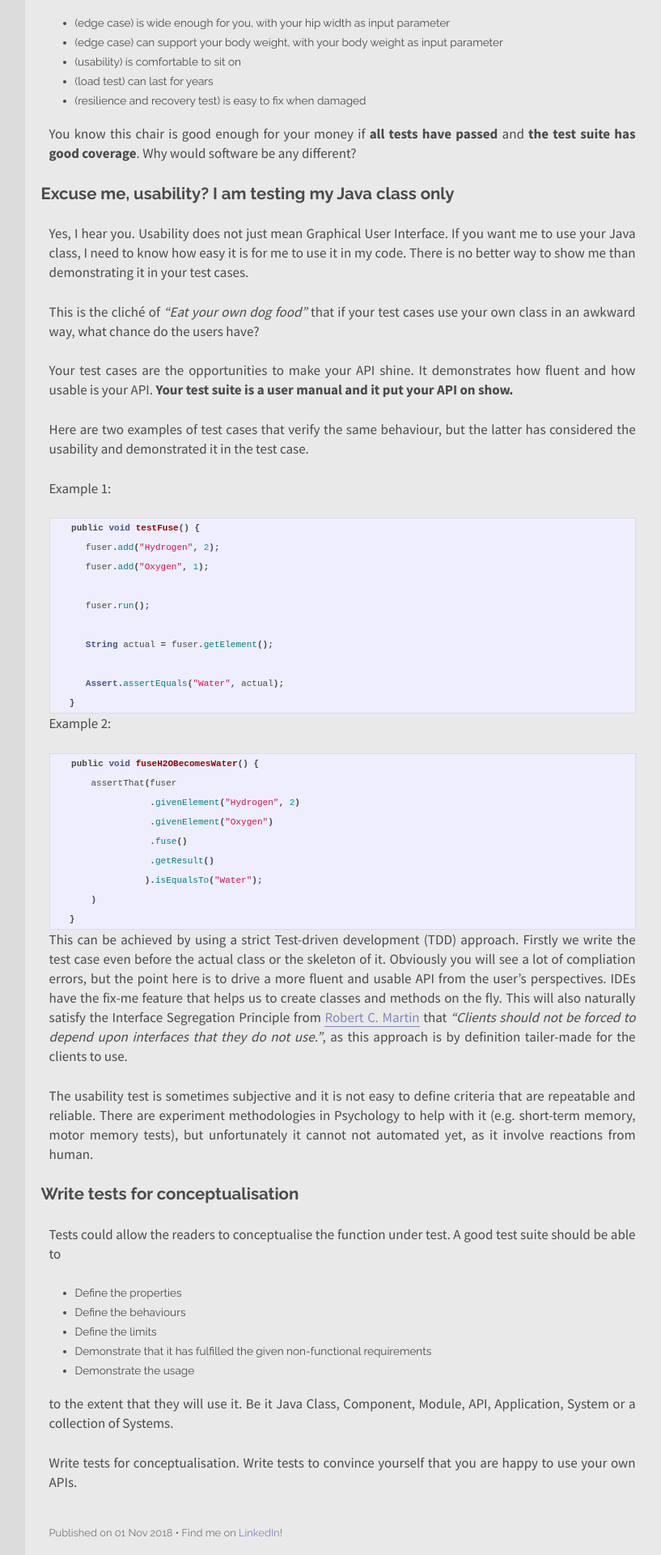
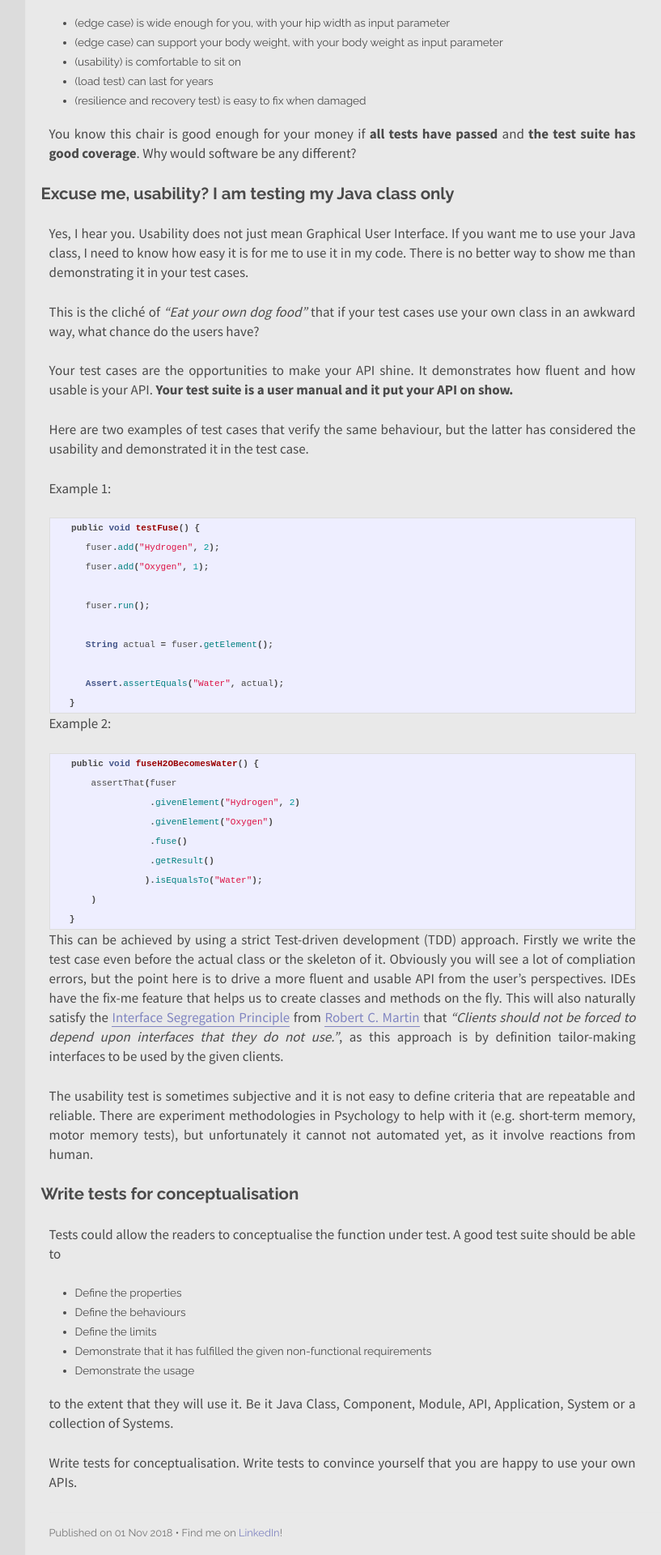
Before and after one commit to jasition/jasition.github.io, a Jekyll site: the page built from _posts/2018-11-01-tests-for-conceptualisation.md, in a window 1280 px wide. Shown: the part 1929-3849 px from the top of the page at 81% size, without its empty margins (327-1144 px from the left). Built offline with Jekyll 4.4.1, drawn with Linux system fonts in a browser that asks for light colours.

Commit message:
Correct typos

````diff
--- a/_posts/2018-11-01-tests-for-conceptualisation.md
+++ b/_posts/2018-11-01-tests-for-conceptualisation.md
@@ -110,7 +110,7 @@ Example 2:
        )
    }
 ```
-This can be achieved by using a strict Test-driven development (TDD) approach. Firstly we write the test case even before the actual class or the skeleton of it. Obviously you will see a lot of compliation errors, but the point here is to drive a more fluent and usable API from the user's perspectives. IDEs have the fix-me feature that helps us to create classes and methods on the fly. This will also naturally satisfy the Interface Segregation Principle from [Robert C. Martin](http://blog.cleancoder.com/) that *"Clients should not be forced to depend upon interfaces that they do not use.”*, as this approach is by definition tailer-made for the clients to use.
+This can be achieved by using a strict Test-driven development (TDD) approach. Firstly we write the test case even before the actual class or the skeleton of it. Obviously you will see a lot of compliation errors, but the point here is to drive a more fluent and usable API from the user's perspectives. IDEs have the fix-me feature that helps us to create classes and methods on the fly. This will also naturally satisfy the [Interface Segregation Principle](https://dzone.com/articles/solid-design-principles-interface-segregation) from [Robert C. Martin](http://blog.cleancoder.com/) that *"Clients should not be forced to depend upon interfaces that they do not use.”*, as this approach is by definition tailor-making interfaces to be used by the given clients.
 
 The usability test is sometimes subjective and it is not easy to define criteria that are repeatable and reliable. There are experiment methodologies in Psychology to help with it (e.g. short-term memory, motor memory tests), but unfortunately it cannot not automated yet, as it involve reactions from human.
 
````
